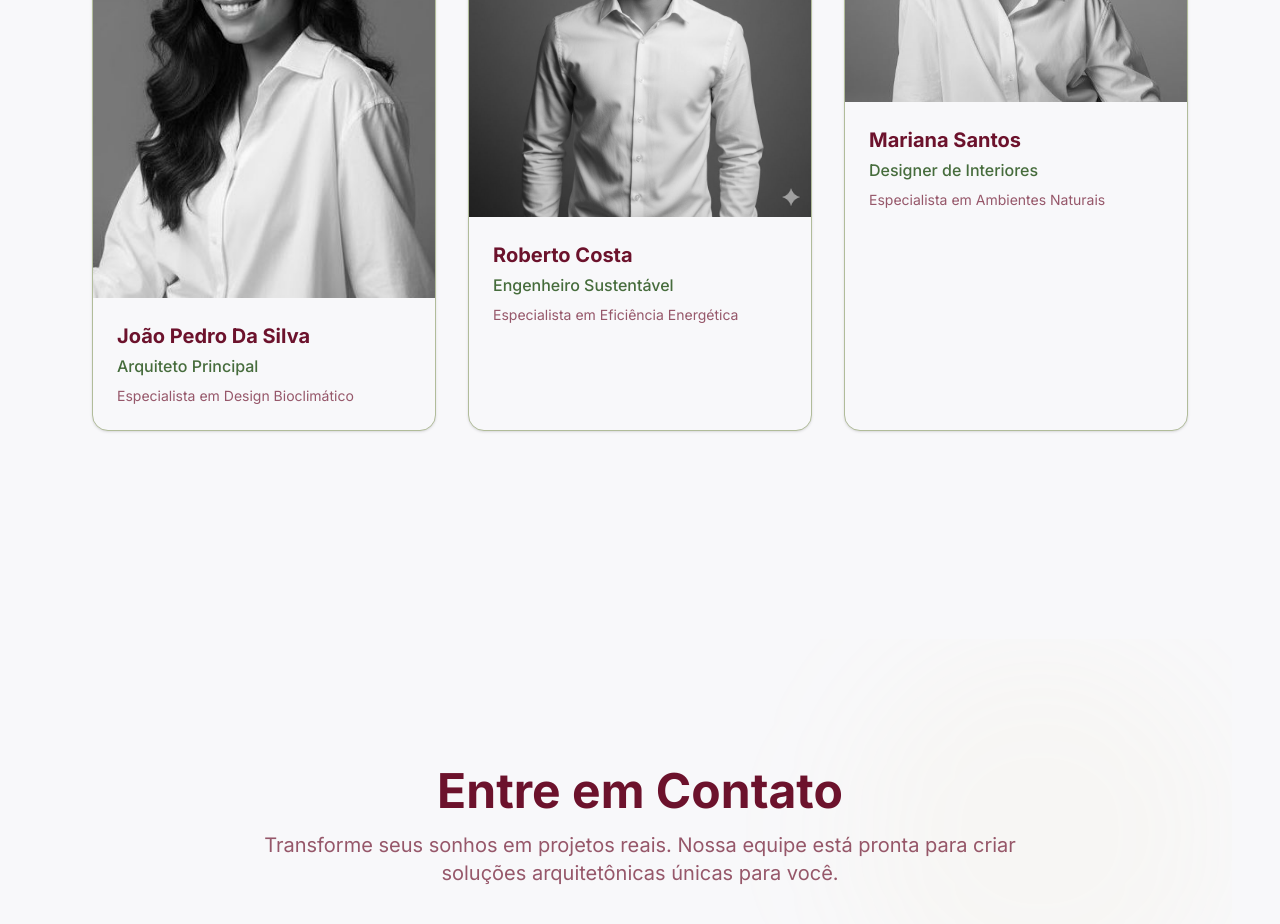
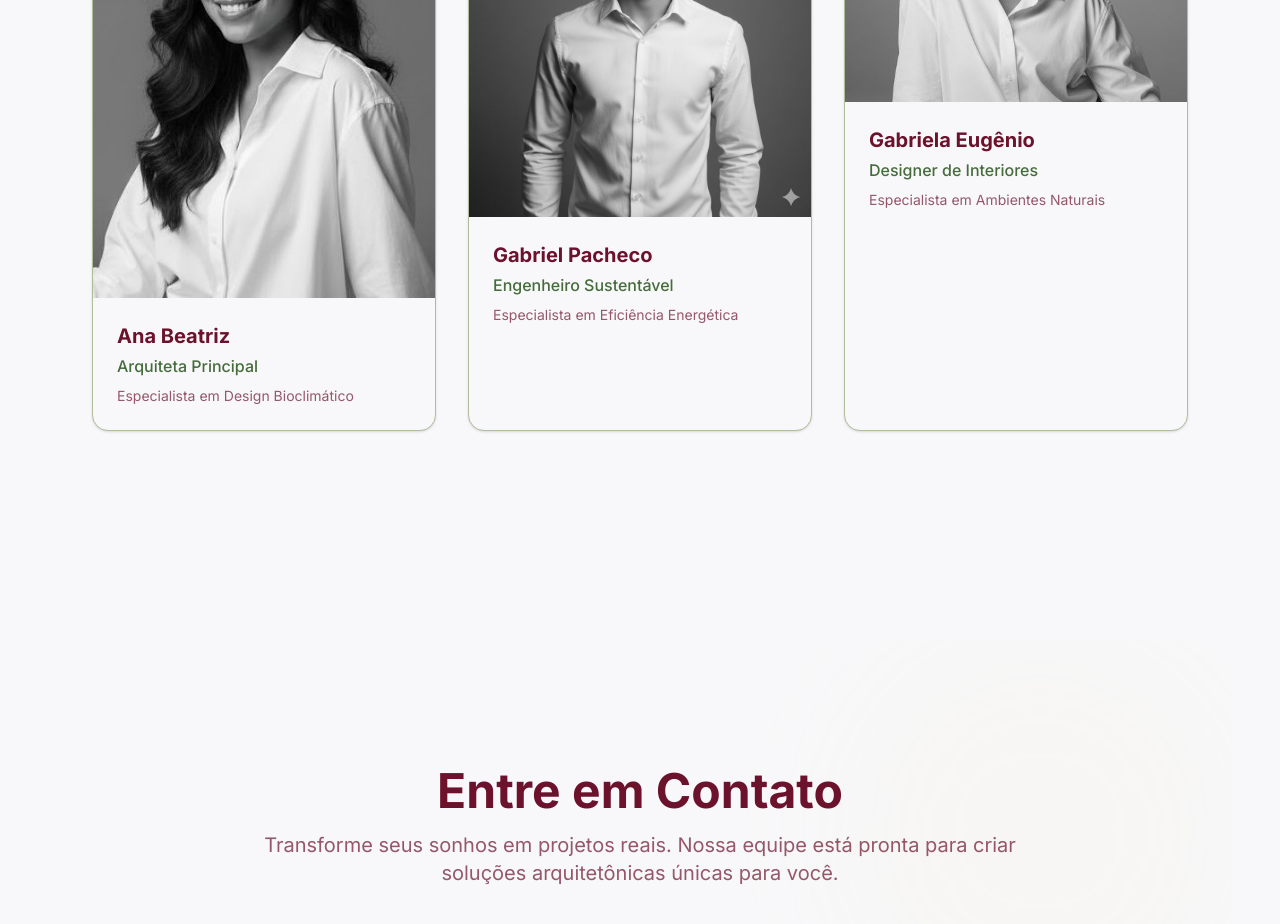
Before and after one commit to Gabriellobo1/Aurea, a React (Vite) app: page / in a window 1280 px wide. Shown: the part 4580-5504 px from the top of the page. Built offline with nearby package versions, Linux system fonts and the light colour scheme.

Commit message:
Adjustment image

```diff
--- a/src/components/About/index.tsx
+++ b/src/components/About/index.tsx
@@ -130,13 +130,13 @@ export function About() {
 
           <div className="grid md:grid-cols-3 gap-8">
             {[
-              { name: 'João Pedro Da Silva', role: 'Arquiteto Principal', specialty: 'Design Bioclimático' , img: arquiteto1},
-              { name: 'Roberto Costa', role: 'Engenheiro Sustentável', specialty: 'Eficiência Energética', img: arquiteto2 },
-              { name: 'Mariana Santos', role: 'Designer de Interiores', specialty: 'Ambientes Naturais', img: arquiteto3 }
+              { name: 'Ana Beatriz', role: 'Arquiteta Principal', specialty: 'Design Bioclimático' , img: arquiteto1},
+              { name: 'Gabriel Pacheco', role: 'Engenheiro Sustentável', specialty: 'Eficiência Energética', img: arquiteto2 },
+              { name: 'Gabriela Eugênio', role: 'Designer de Interiores', specialty: 'Ambientes Naturais', img: arquiteto3 }
             ].map((member, index) => (
               <div key={index} className="bg-background rounded-2xl overflow-hidden shadow-sm hover:shadow-md transition-shadow border border-border">
                 <div className=''>
-                    <img src={member.img} alt="" className='cover' />
+                    <img src={member.img} alt="" className='cover h-full' />
                 </div>
                 <div className="p-6">
                   <h3 className="text-xl font-bold text-primary mb-1">
```
